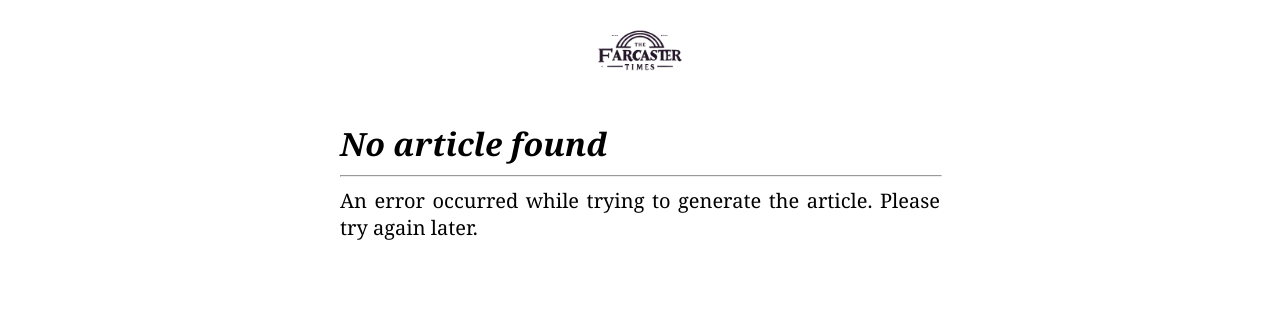
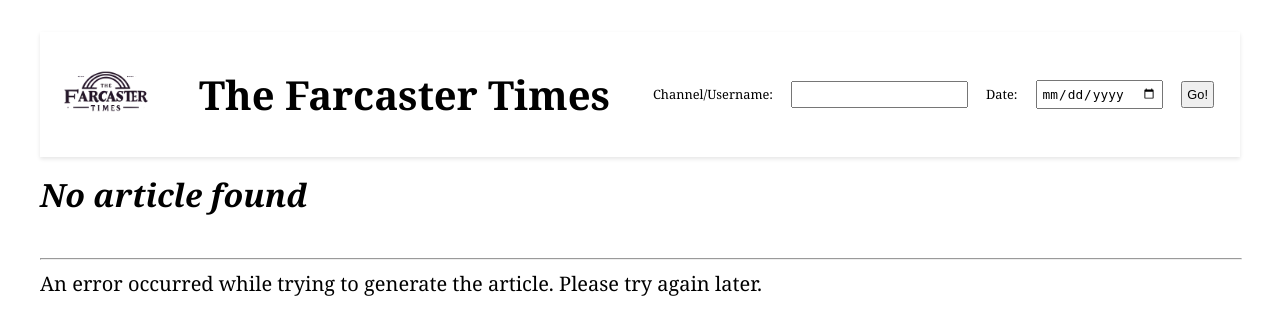
Before and after one commit to indexing-co/farcaster-times, a Flask app: a page that uses templates/article.html in a window 1280 px wide. Shown: the top 335 px of the page. Run offline with Flask 3, Linux system fonts and the light colour scheme; some libraries are stand-ins or nearby versions.

Commit message:
(Home): farcaster home page

```diff
--- a/app.py
+++ b/app.py
@@ -4,12 +4,14 @@ from dotenv import load_dotenv
 from flask import Flask, render_template, request, redirect, url_for
 import os
 
+from utils.get_casts import get_top_casts_by_username
+
 load_dotenv()
 
 from utils.constants import APP_URL
 from utils.content import get_clean_content, get_source
 from utils.generate_article import generate_article
-from utils.lookups import normalize_channel
+from utils.lookups import normalize_channel, truncate_content
 
 app = Flask(__name__)
 
@@ -22,7 +24,6 @@ def create_app():
 def gcp_health():
     return "ok"
 
-
 @app.route("/")
 def home():
     channel = request.args.get("channel")
@@ -32,12 +33,43 @@ def home():
         today = datetime.today()
         selected_date = (today - timedelta(days=1)).strftime("%Y-%m-%d")
 
+    today = datetime.today()
+    start_date = today - timedelta(days=1)
+    end_date = start_date + timedelta(days=1)
+
+    top_usernames = get_top_casts_by_username(start_date=start_date.strftime("%Y-%m-%d"), end_date=end_date.strftime("%Y-%m-%d"))
+    articles = []
+    for username in top_usernames:
+        username_val = username.get('username')
+        if username_val:
+            print(f"Generating article for {username_val} from {start_date} to {end_date}, {username}")
+            article = generate_article(
+                channel_or_username=username_val,
+                start_date=start_date.strftime("%Y-%m-%d"),
+                end_date=end_date.strftime("%Y-%m-%d"),
+                type="username",
+            )
+            truncated_content = truncate_content(get_clean_content(article) if article.get("content") else "No article found for this date range.", 50)
+            article_data = {
+                "headline": article.get("headline", "No article found"),
+                "subheading": article.get("subheading", ""),
+                "summary": article.get("summary", ""),
+                "content": truncated_content,
+                "channel_or_username": username_val,
+                "source": get_source(username_val, start_date.year, start_date.month, start_date.day, "username"),
+                "url": f"/articles/@{username_val}/{start_date.year}/{start_date.month}/{start_date.day}",
+            }
+            articles.append(article_data)
+        else:
+            print(f"Skipping entry with no username: {username}")
+
     if not channel:
         return render_template(
             "home.html",
             app_url=APP_URL,
             channel="/farcaster",
             selected_date=selected_date,
+            articles=articles,
         )
 
     normalized_channel, _, type = normalize_channel(channel=channel)
--- a/static/styles.css
+++ b/static/styles.css
@@ -9,17 +9,33 @@ body {
 header {
   display: flex;
   flex-direction: row;
-  justify-content: center;
+  align-items: center;
+  justify-content: space-between;
+  padding: 0.5rem 1rem;
+  box-shadow: 0 2px 4px rgba(0,0,0,0.1);
+}
+
+.article-search-form form {
+  display: flex;
+  gap: 0.5rem;
+  align-items: center;
+}
+
+.article-search-form label {
+  font-size: 0.8rem;
+}
+
+.article-search-form input, .article-search-form button {
+  font-size: 0.8rem;
+  padding: 0.25rem;
 }
 
 main {
   display: flex;
   flex-direction: column;
-  margin: auto;
-  max-width: 600px;
+  margin: 1rem auto;
+  max-width: 1200px;
   padding: 1rem;
-  text-align: justify;
-  width: fit-content;
 }
 
 main > section {
@@ -28,25 +44,63 @@ main > section {
 }
 
 main > section > h1 {
-  margin: 0;
+  margin-top: 1rem;
   font-size: xx-large;
   text-align: left;
 }
+
 main h2 {
   margin: 1rem 0 0.5rem;
   font-size: x-large;
   text-align: left;
 }
+
 main h3 {
   margin: 1rem 0 0.5rem;
   font-size: large;
   text-align: left;
 }
 
-form label {
+hr {
+  margin-top: 1rem;
+}
+
+form label, form input, form button {
+  margin-right: 10px;
   display: block;
 }
 
 hr {
   width: 100%;
 }
+
+.featured-article, .other-articles {
+  margin-bottom: 2rem;
+}
+
+.featured-article img, .other-articles img {
+  width: 100%;
+  height: auto;
+  margin-bottom: 1rem;
+}
+
+.featured-article {
+  font-size: 1.25rem;
+}
+
+.other-articles {
+  display: grid;
+  grid-template-columns: repeat(auto-fill, minmax(300px, 1fr));
+  gap: 1rem;
+}
+
+.other-articles article {
+  display: flex;
+  flex-direction: column;
+  height: 100%;
+  background-color: #f9f9f9;
+  padding: 1rem;
+  border: 1px solid #e2e2e2;
+  border-radius: 4px;
+  overflow: hidden;
+}
--- a/templates/article.html
+++ b/templates/article.html
@@ -13,11 +13,22 @@
   </head>
 
   <body>
-    <header>
-        <a href="/"><img src="/static/logo.png" width="100px" /></a>
-    </header>
+    <main>
+      <header>
+        <a href="/"><img src="/static/logo.png" width="100px" alt="The Farcaster Times Logo"/></a>
+        <h1>The Farcaster Times</h1>
+        <div class="article-search-form">
+            <form>
+                <label for="channel">Channel/Username:</label>
+                <input id="channel" name="channel" value="{{channel}}" />
 
-    <main>
+                <label for="selected_date">Date:</label>
+                <input id="selected_date" name="selected_date" type="date" value="{{selected_date}}" />
+
+                <button type="submit">Go!</button>
+            </form>
+        </div>
+      </header>
       <section>
         <h1><i>{{headline}}</i></h1>
         {% if not error %}
--- a/utils/lookups.py
+++ b/utils/lookups.py
@@ -40,3 +40,10 @@ def generate_article_hash(channel_or_username=None, start_date=None, end_date=No
     m.update(end_date.encode("utf-8"))
 
     return m.hexdigest()
+
+def truncate_content(content, word_limit=50):
+    words = content.split(' ')
+    if len(words) <= word_limit:
+        return content
+    truncated = ' '.join(words[:word_limit])
+    return f"{truncated}..."
```
Also changed, not shown: templates/home.html (+27 -22 lines), utils/get_casts.py (+100 -0 lines).
